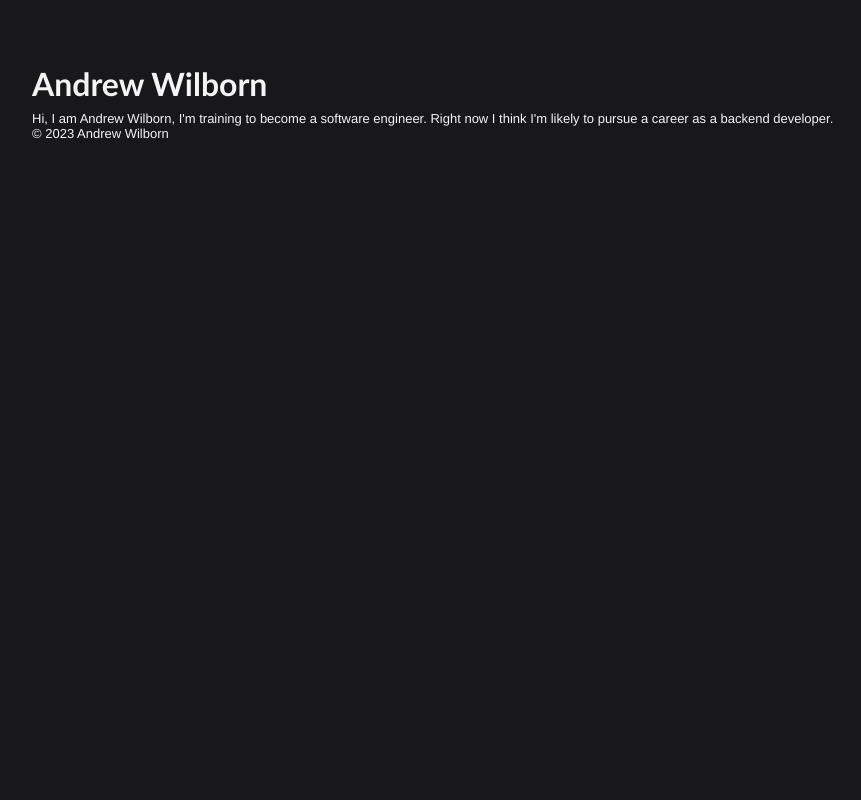
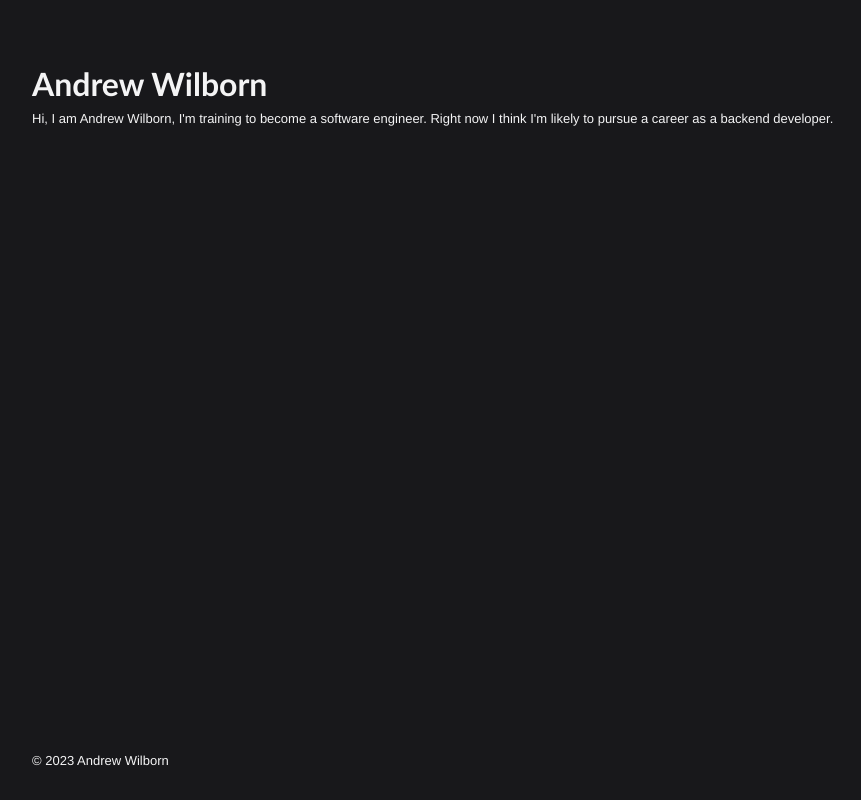
Before and after one commit to AndrewWilborn/html-deploy, a plain HTML site: page index.html in a window 1280 px wide. Shown: the whole page, without its empty margins (32-893 px from the left). Drawn offline with Linux system fonts and the light colour scheme.

Commit message:
moved footer to bottom of page

```diff
--- a/styles.css
+++ b/styles.css
@@ -25,3 +25,8 @@ h1, h2, h3, h4{
 p {
     font-size: small;
 }
+
+footer{
+    position: fixed;
+    bottom: 2rem;
+}
```
